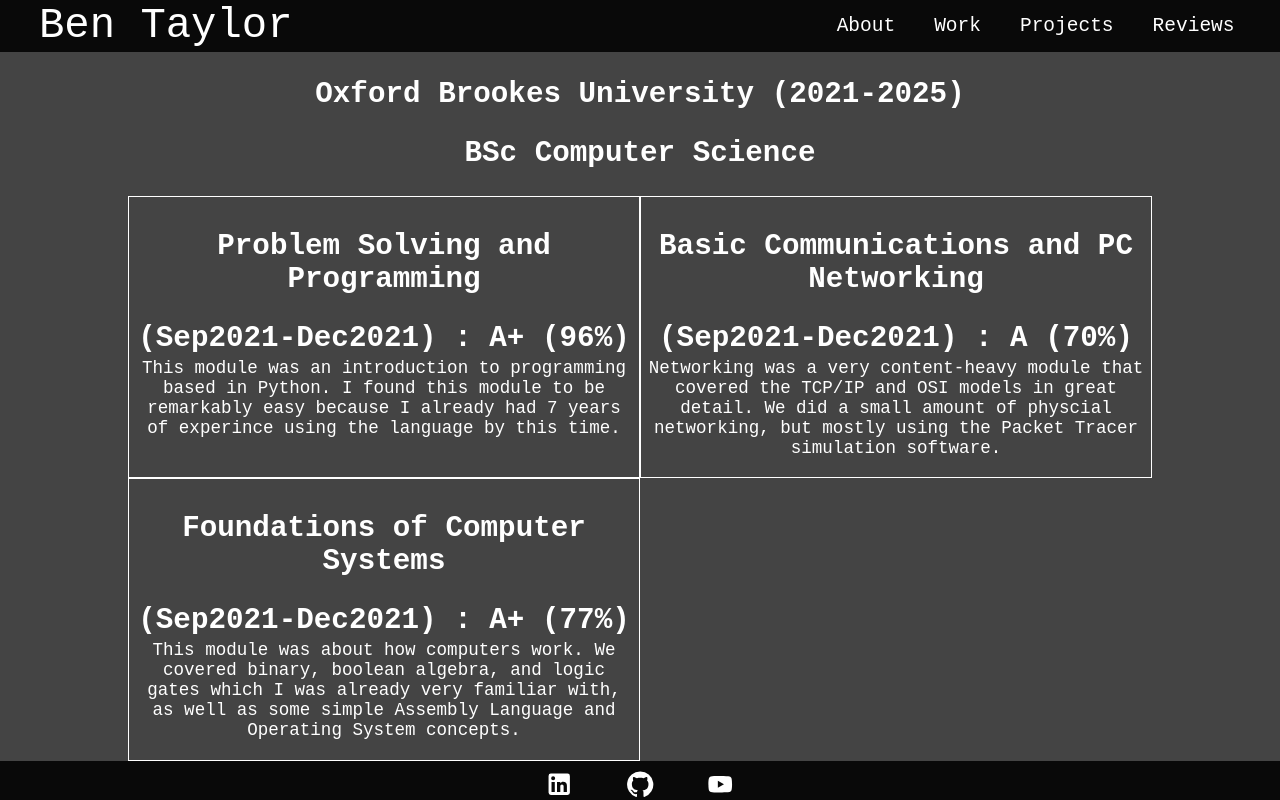
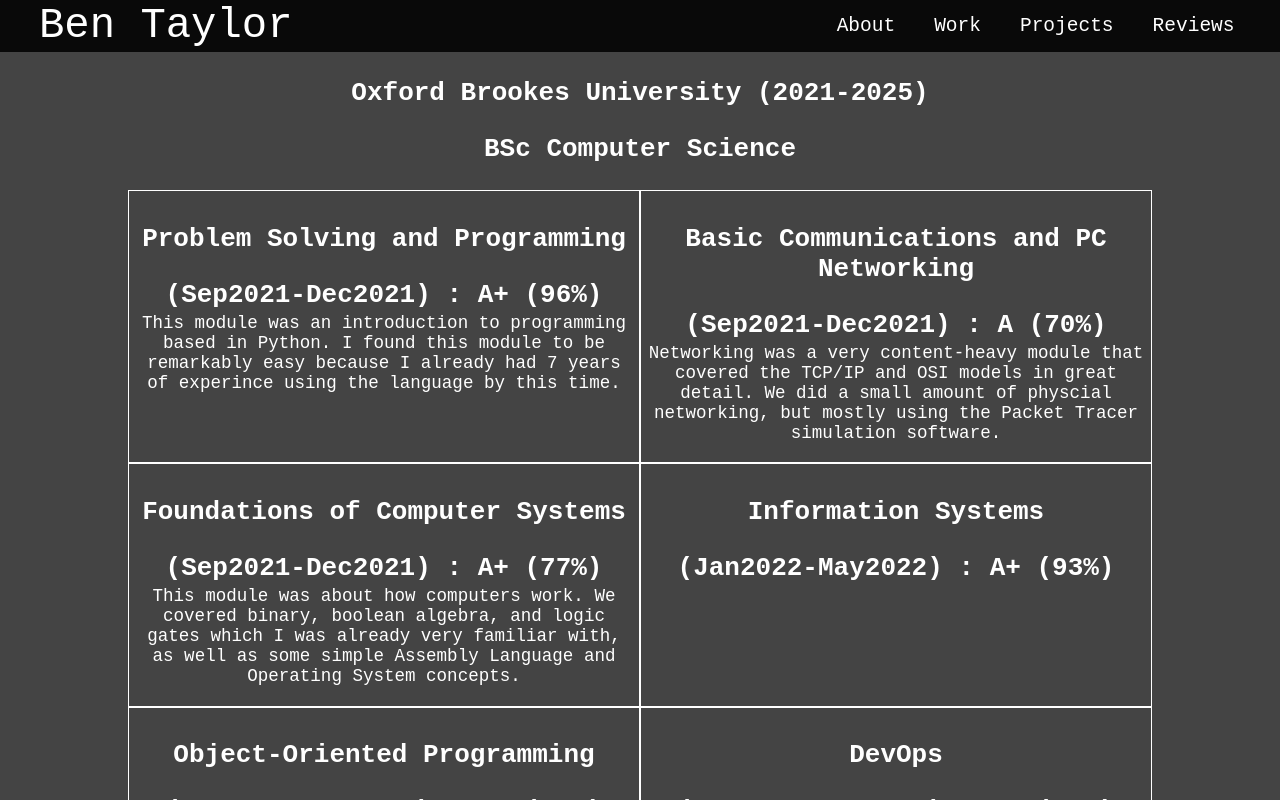
Before and after one commit to BenTaylor25/WebPortfolio2023, a React (Vite) app in the folder web-portfolio-2023/: page /WebPortfolio2023/education in a window 1280 px wide. Shown: the top 800 px of the page. Built offline with nearby package versions, Linux system fonts and the light colour scheme.

Commit message:
added y1s2 modules

```diff
--- a/web-portfolio-2023/src/components/data/educationModules.json
+++ b/web-portfolio-2023/src/components/data/educationModules.json
@@ -17,6 +17,30 @@
             "date": "Sep2021-Dec2021",
             "grade": "A+ (77%)",
             "text": "This module was about how computers work. We covered binary, boolean algebra, and logic gates which I was already very familiar with, as well as some simple Assembly Language and Operating System concepts."
+        },
+        {
+            "name": "Information Systems",
+            "date": "Jan2022-May2022",
+            "grade": "A+ (93%)",
+            "text": ""
+        },
+        {
+            "name": "Object-Oriented Programming",
+            "date": "Jan2022-May2022",
+            "grade": "A+ (98%)",
+            "text": ""
+        },
+        {
+            "name": "DevOps",
+            "date": "Jan2022-May2022",
+            "grade": "A+ (84%)",
+            "text": ""
+        },
+        {
+            "name": "Mathematics for Computing",
+            "date": "Jan2022-May2022",
+            "grade": "A+ (100%)",
+            "text": ""
         }
     ]
 }
--- a/web-portfolio-2023/src/components/pages/Education.scss
+++ b/web-portfolio-2023/src/components/pages/Education.scss
@@ -11,11 +11,12 @@ main.Education {
 
 
         h1, h2 {
-            font-size: 2.25rem;
+            font-size: 2rem;
         }
 
         section#education-modules {
             margin-top: 2rem;
+            margin-bottom: 3rem;
             display: grid;
             grid-template-columns: repeat(auto-fit, minmax(35rem, 1fr));
         }
```
